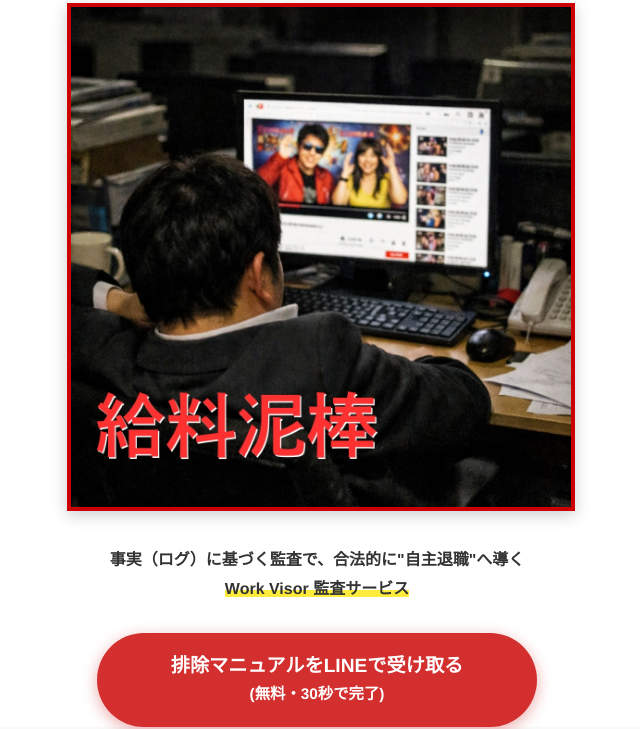
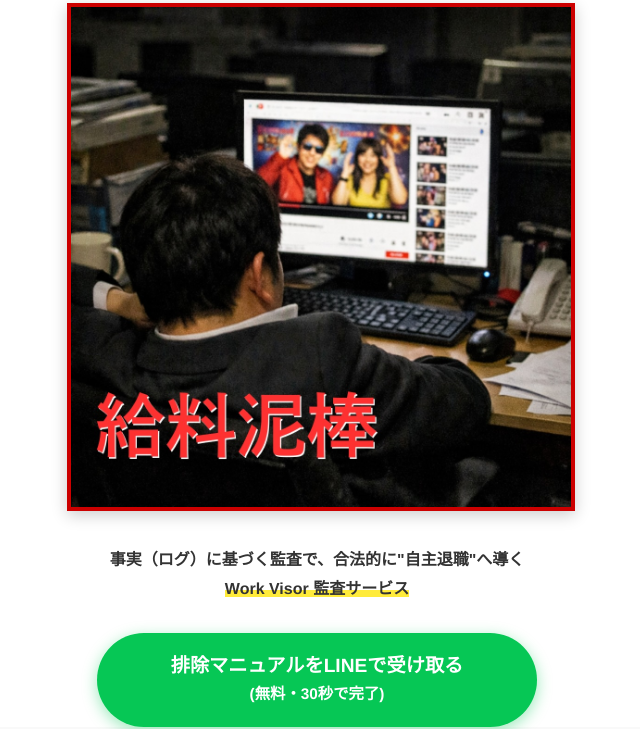
Before and after one commit to terusgrantchester/mitsunari-lp, a plain HTML site: page index.html in a window 1280 px wide. Shown: the part 225-954 px from the top of the page, without its empty margins (323-963 px from the left). Drawn offline with Linux system fonts and the light colour scheme.

Commit message:
Update index.html

```diff
--- a/index.html
+++ b/index.html
@@ -28,28 +28,31 @@
             background: #fff;
         }
 
-        /* --- ボタンのデザイン（ここが抜けていました） --- */
+/* --- ボタンのデザイン（ここが抜けていました） --- */
         .cta-button {
             display: block;
             width: 100%;
             max-width: 400px;
             margin: 30px auto;
             padding: 20px;
-            background-color: var(--accent-color) !important;
+            /* background-color: var(--accent-color) !important;  ←元の赤色設定 */
+            background-color: #06C755 !important; /* ←変更：LINE風の緑色に */
             color: #fff !important;
             text-align: center;
             font-size: 1.2rem;
             font-weight: bold;
             border-radius: 50px;
             text-decoration: none !important;
-            box-shadow: 0 4px 15px rgba(211, 47, 47, 0.4);
+            /* box-shadow: 0 4px 15px rgba(211, 47, 47, 0.4);  ←元の赤色の影 */
+            box-shadow: 0 4px 15px rgba(6, 199, 85, 0.4); /* ←変更：緑色の影に */
             transition: transform 0.2s, box-shadow 0.2s;
             line-height: 1.4;
             cursor: pointer;
         }
         .cta-button:hover {
             transform: translateY(-2px);
-            box-shadow: 0 6px 20px rgba(211, 47, 47, 0.6);
+            /* box-shadow: 0 6px 20px rgba(211, 47, 47, 0.6);  ←元の赤色のホバー影 */
+            box-shadow: 0 6px 20px rgba(6, 199, 85, 0.6); /* ←変更：緑色のホバー影に */
             opacity: 0.9;
         }
 
```
